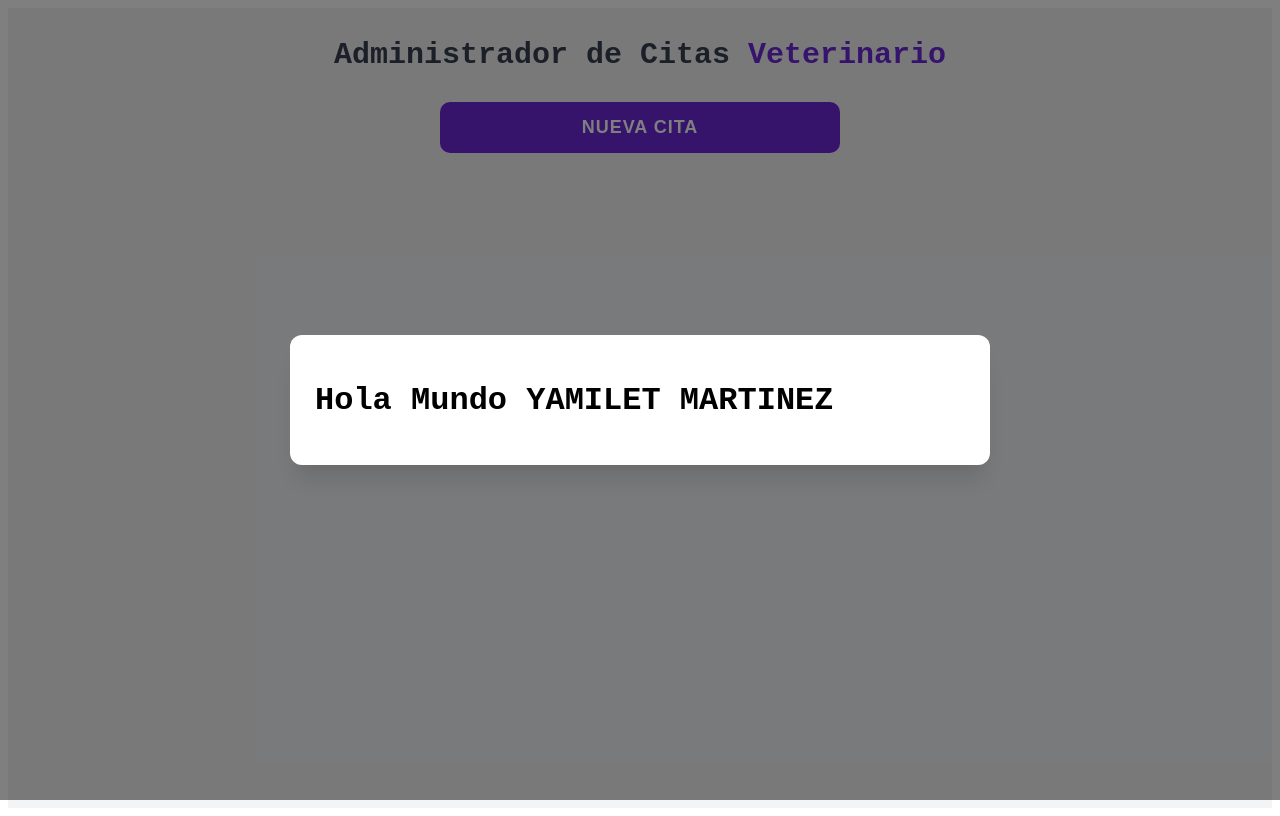
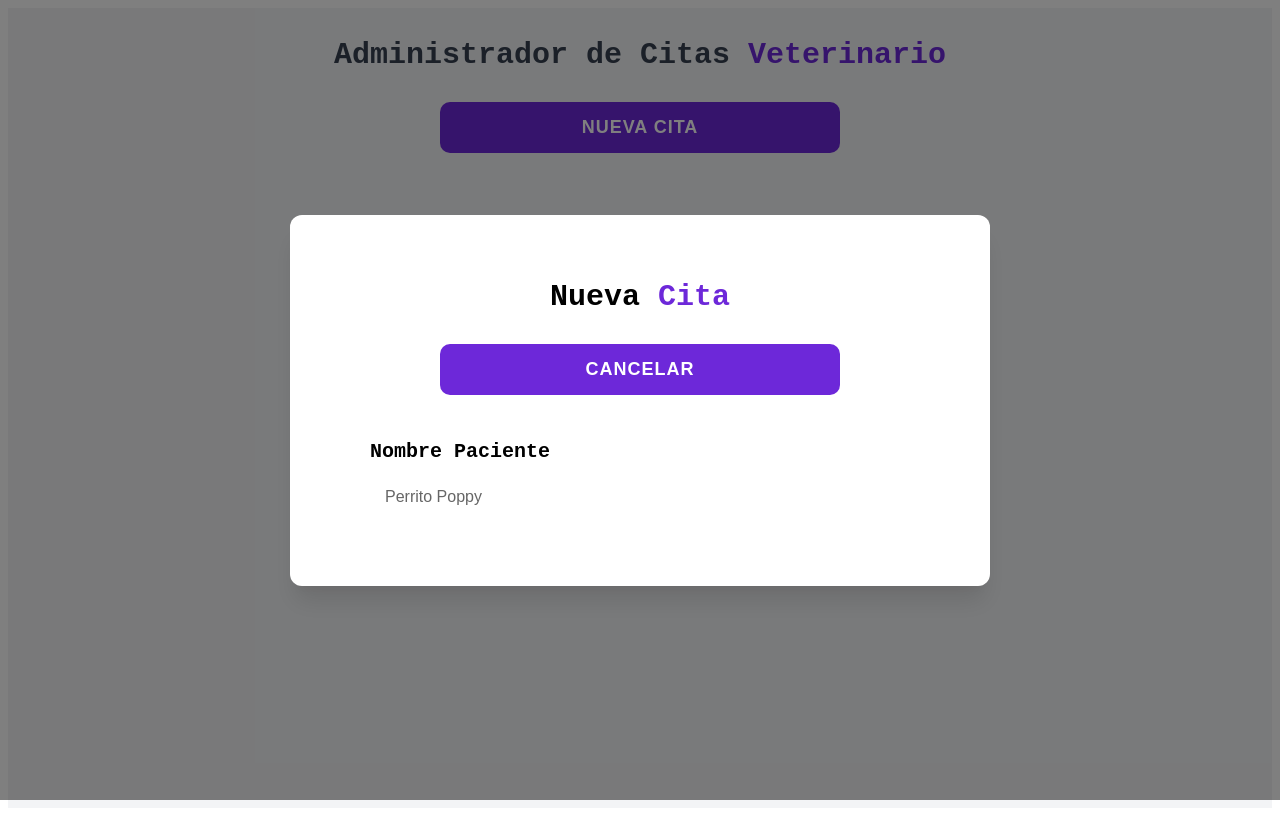
Before and after one commit to YamiALE2005/citasReactJS, a React (Vite) app: page / in a window 1280 px wide. Both pictures are taken after a click on the button "NUEVA CITA". Built offline with nearby package versions, Linux system fonts and the light colour scheme.

Commit message:
form input part 1

```diff
--- a/src/App.jsx
+++ b/src/App.jsx
@@ -19,7 +19,9 @@
       {modalVisible && (
         <div className='modal-overlay' role='dialog' aria-modal='true'>
         <div className='modal-content'>
-          <Formulario />
+          <Formulario
+            modalVisible={modalVisible}
+            setModalVisible={setModalVisible}/>
         </div>
       </div>
       )}
--- a/src/components/Formulario.jsx
+++ b/src/components/Formulario.jsx
@@ -1,8 +1,35 @@
 import { useState, useEffect } from "react";
+import '../css/formulario.css';
 
-const Formulario = () => {
+const Formulario = ({modalVisual, setModalVisible}) => {
+    const [paciente,setPaciente]=useState('')
     return (
-        <h1>Hola Mundo YAMILET MARTINEZ</h1>
+        <dir className= "formulario-contenido">
+            <h2 className="formulario-titulo">Nueva
+                <span className="formulario-titulo-bold"> Cita</span>
+            </h2>
+            <button
+                className="formulario-btn-cancelar"
+                onClick={()=> setModalVisible(false)}
+            >
+                <span className="formulario-btn-texto-cancelar">Cancelar</span></button>
+            <from>
+                <div className="formulario-campo">
+                    <label
+                    htmlFor="paciente"
+                    className="formulario-label"
+                    >Nombre Paciente</label>
+                    <input
+                        id="paciente"
+                        type="text"
+                        className="formulario-input"
+                        placeholder="Perrito Poppy"
+                        value={paciente}
+                        onChange={(e) => setPaciente(e.target.value)}
+                    />
+                </div>
+            </from>
+        </dir>
     );
 };
 
--- /dev/null
+++ b/src/css/formulario.css
@@ -0,0 +1,81 @@
+.formulario-contenido{
+    padding: 30px;
+    border: 12px;
+    box-sizing: border-box;
+    width: 100%;
+    max-width: 600px;
+    margin: 0 auto;;
+}
+
+.formulario-titulo{
+    font-size: 30px;
+    font-weight: 600;
+    text-align: center;
+    margin-top: 10px;
+    margin-bottom: 20px;
+
+}
+
+.formulario-titulo-bold {
+    font-weight: 900;
+    color: #6D28D9;
+}
+
+.formulario-btn-cancelar{
+    display: block;
+    background-color: #6d28d9;
+    padding: 15px;
+    margin: 30px auto;
+    border-radius: 10px;
+    border: none;
+    cursor: pointer;
+    width: 100%;
+    max-width: 400px;
+    transition: background-color 0.2s ease;
+}
+
+.formualrio-btn-cancelar:hover {
+    background-color: #5b21b6;
+
+}
+
+.formulario-btn-texto-cancelar {
+    text-align: center;
+    color: #fff;
+    font-size: 18px;
+    font-weight: 900;
+    text-transform: uppercase;
+    letter-spacing: 1px;
+}
+
+.formulario-campo{
+    display:flex;
+    flex-direction: column;
+    margin-top: 10px;
+    margin-bottom: 10px;
+}
+
+.formulario-label{
+    margin-top: 15px;
+    margin-bottom: 10px;
+    font-size: 20px;
+    font-weight: 600;
+
+}
+
+.formulario-input{
+    padding: 15px;
+    border-radius: 10px;
+    border: none;
+    font-size: 16px;
+    color: #333333;
+    box-sizing: border-box;
+    width: 100%;
+
+}
+.formulario-input::placeholder{
+    color: #666666;
+}
+.formulario-input::focus{
+    outline: 2px solid #F59E0B;
+}
```
